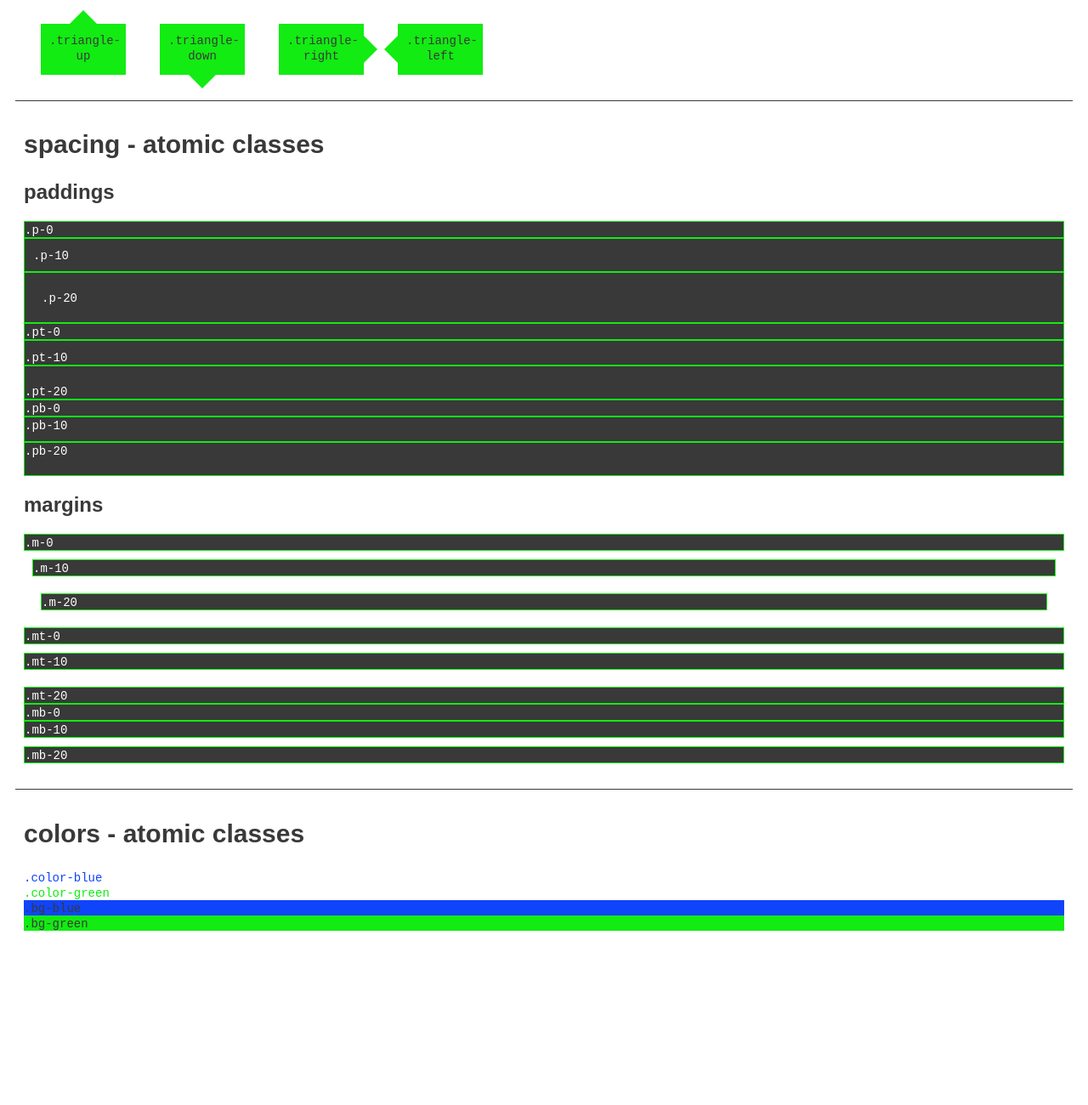
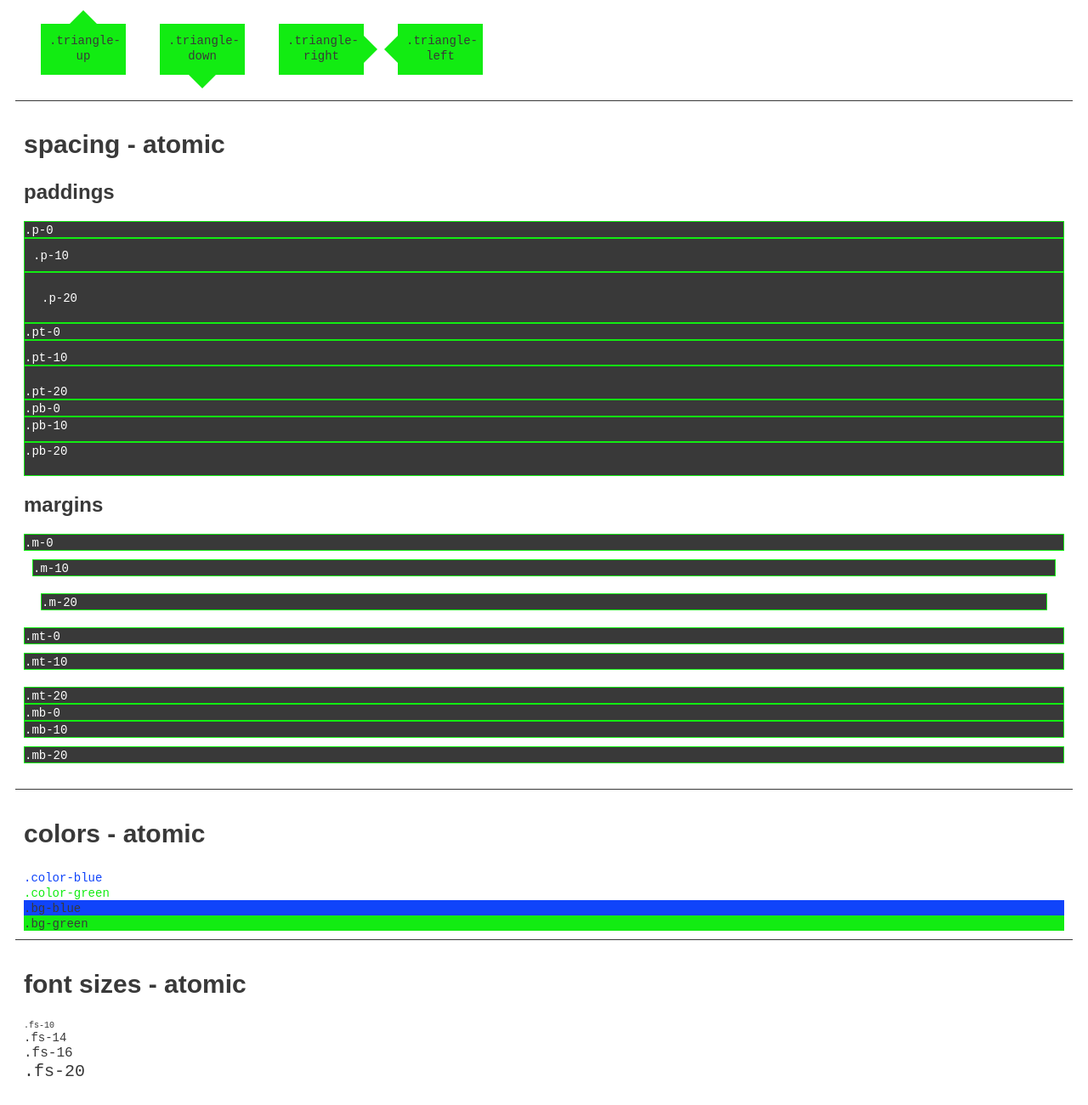
Before and after one commit to adekbadek/some-sass-mixins, a website: page demo/index.pug in a window 1280 px wide. Shown: the part 361-1661 px from the top of the page at 85% size. Before the commit the page ends 1484 px from the top, so only its background shows below. Drawn offline with nearby package versions, Linux system fonts and the light colour scheme; files that its build step writes are made by us from their sources.

Commit message:
update demo and readme

```diff
--- a/demo/index.pug
+++ b/demo/index.pug
@@ -26,7 +26,7 @@ html(lang="en")
             code= getClass(classname)
 
     section.spacing
-      h1 spacing - atomic classes
+      h1 spacing - atomic
       h2 paddings
 
       each val in ['p', 'pt', 'pb']
@@ -48,7 +48,7 @@ html(lang="en")
           - n++
 
     section.colors
-      h1 colors - atomic classes
+      h1 colors - atomic
 
       each val in ['blue', 'green']
         - classnames = 'color-'+val
@@ -59,3 +59,11 @@ html(lang="en")
         - classnames = 'bg-'+val
         .div(class=classnames)
           code= getClass(classnames)
+
+    section.fonts
+      h1 font sizes - atomic
+
+      each val in [10, 14, 16, 20]
+        - classnames = 'fs-'+val
+        .div(class=classnames)
+          code= getClass(classnames)
--- a/demo/style.sass
+++ b/demo/style.sass
@@ -61,3 +61,9 @@ $listT: up down right left
 // colors
 $colors: (#1044fa 'blue') ($green 'green')
 +colors($colors)
+
+// fonts
+.fonts
+  code
+    font-size: inherit
++font-sizes(10 14 16 20)
```
Also changed, not shown: README.md.
